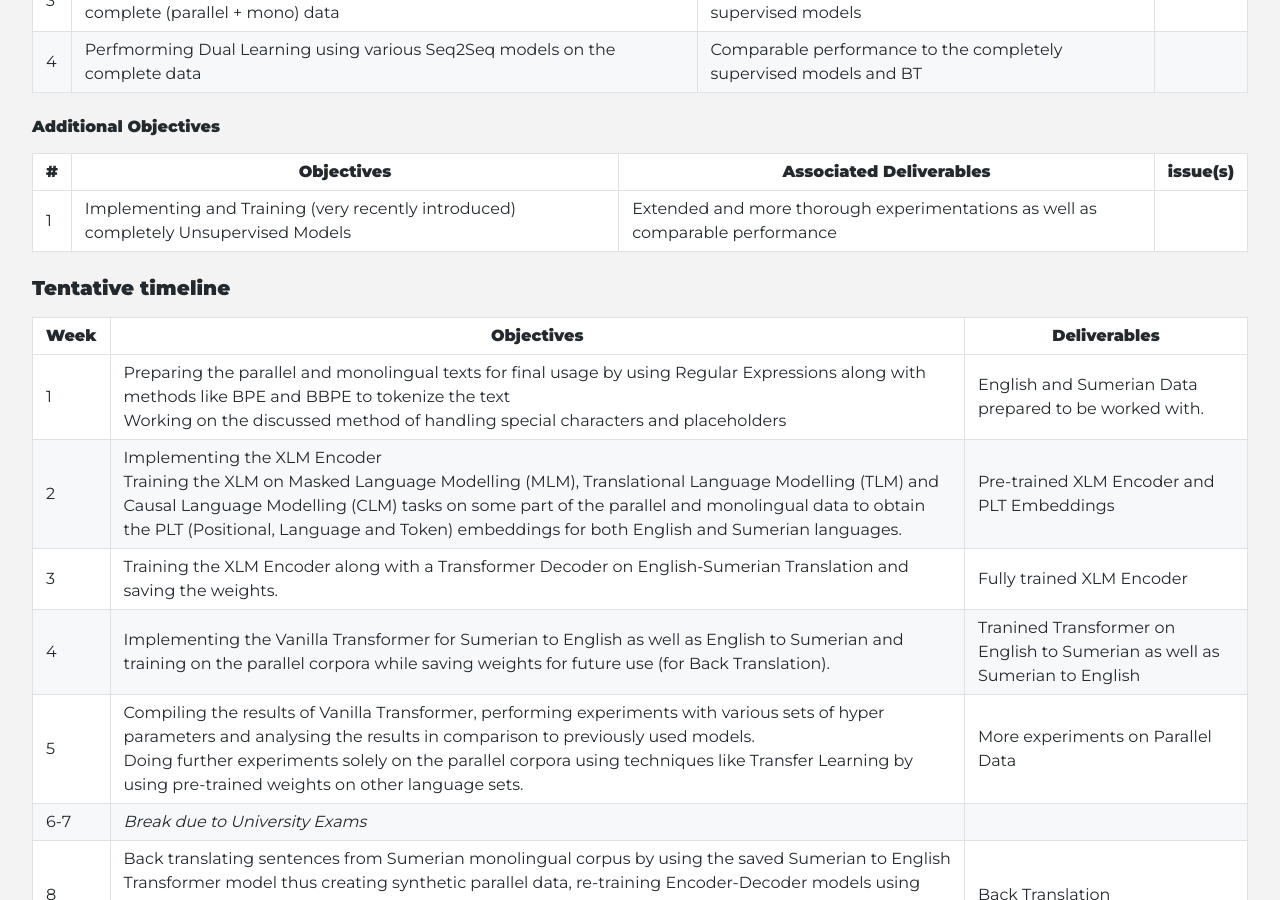
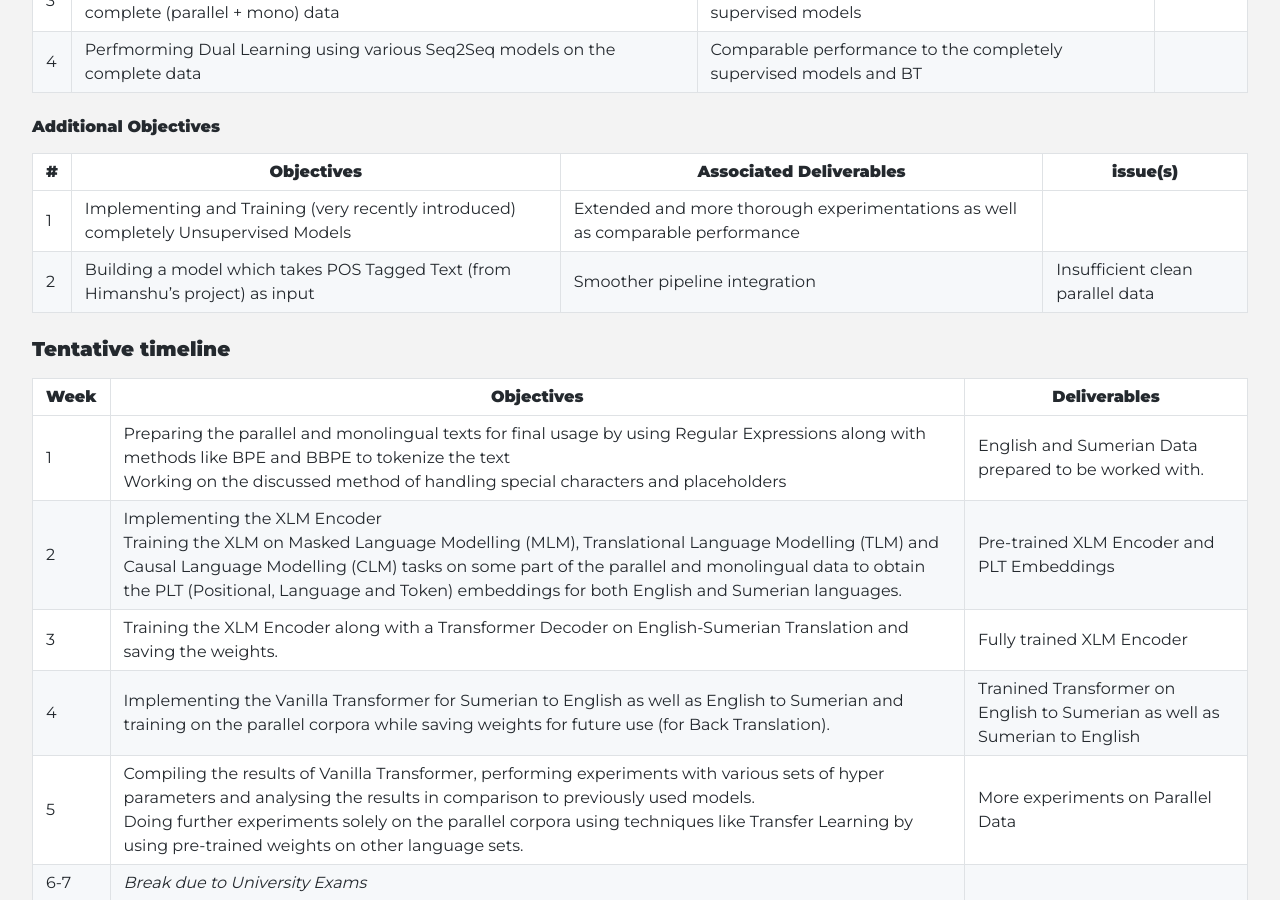
Before and after one commit to cdli-gh/blog, a Jekyll site: the page built from _blog/intern20/unsupervised_nmt/index.md, in a window 1280 px wide and 900 px high, scrolled down 1232 px. Built offline with Jekyll 4.4.1, drawn with Linux system fonts in a browser that asks for light colours.

Commit message:
Update index.md

```diff
--- a/_blog/intern20/unsupervised_nmt/index.md
+++ b/_blog/intern20/unsupervised_nmt/index.md
@@ -33,6 +33,7 @@ Objectives are separated in two categories: essential and additional, they are a
 | \#  | Objectives                                                                          | Associated Deliverables                                                       | issue(s) |
 | --- | ----------------------------------------------------------------------------------- | ----------------------------------------------------------------------------- | -------- |
 | 1   | Implementing and Training (very recently introduced) completely Unsupervised Models | Extended and more thorough experimentations as well as comparable performance |          |
+| 2   | Building a model which takes POS Tagged Text (from Himanshu's project) as input | Smoother pipeline integration | Insufficient clean parallel data |
 
 ### Tentative timeline
 
```
